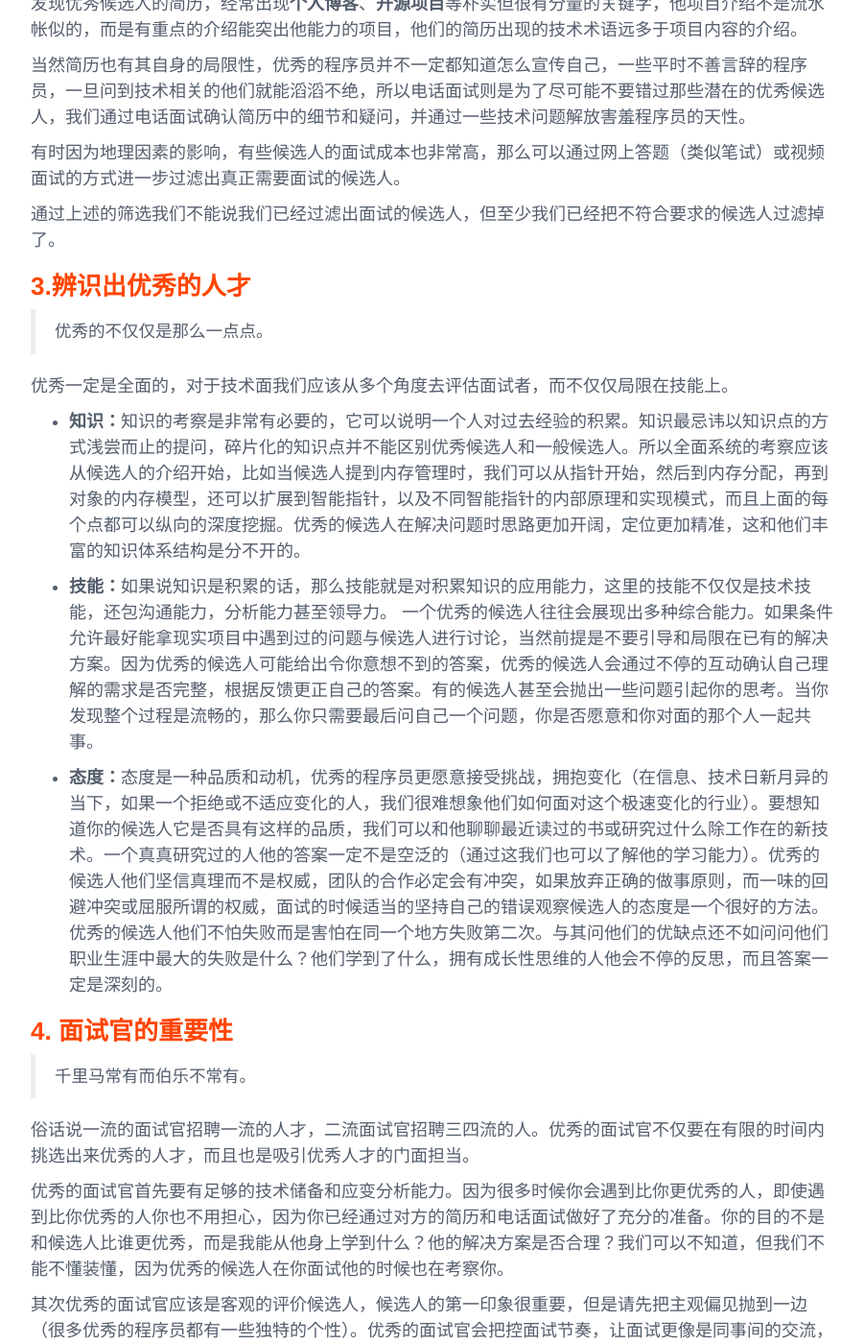
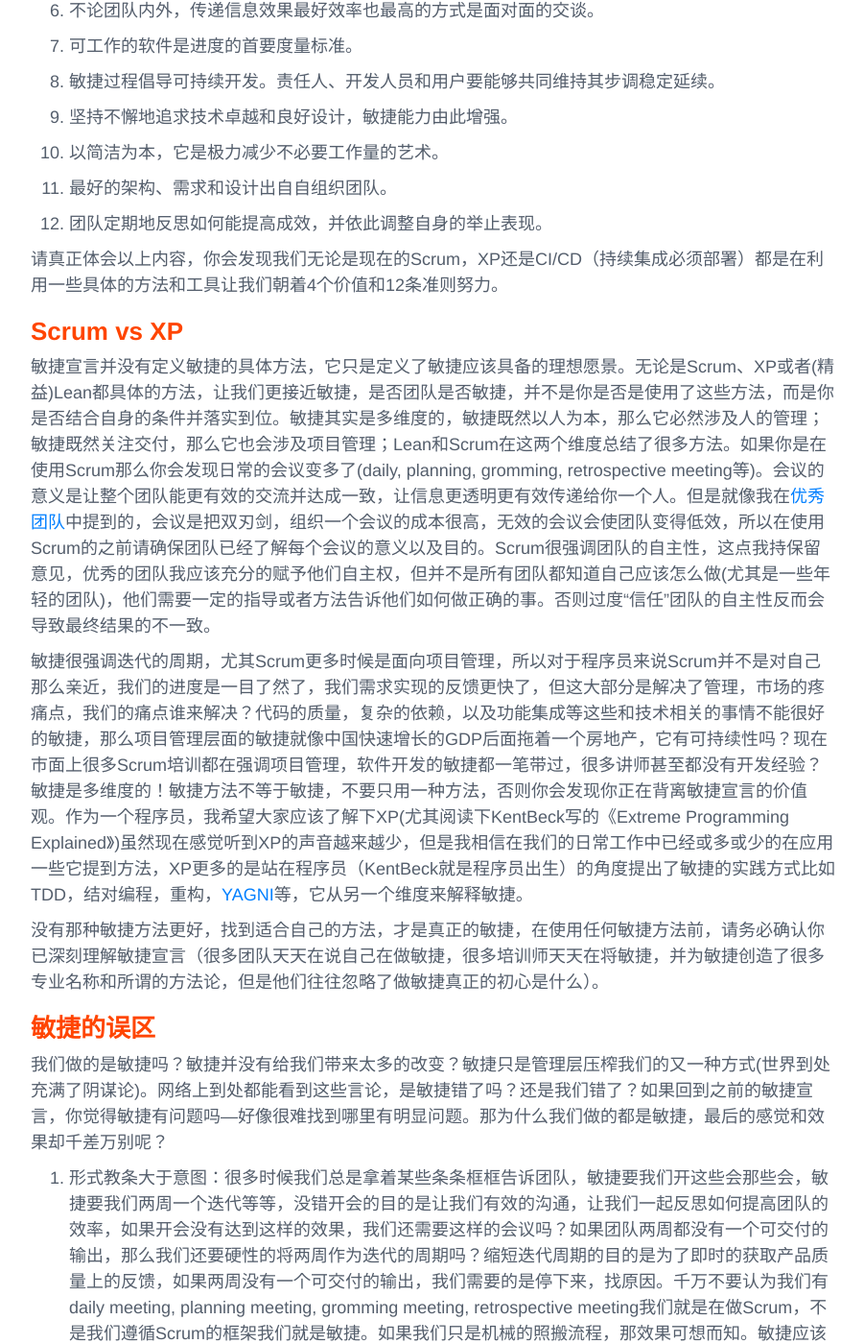
Before and after one commit to qunxi/qunxi.github.io, a Jekyll site: the page built from _posts/2018-05-25-are-we-agile.md, in a window 1280 px wide and 1400 px high, scrolled down 1169 px. Shown: the whole window at 96% size, without its empty margins (188-1089 px from the left). Built offline with Jekyll 4.4.1, drawn with Linux system fonts in a browser that asks for light colours; some of the changed text lies outside the part shown.

Commit message:
modify the post

```diff
--- a/_posts/2018-05-25-are-we-agile.md
+++ b/_posts/2018-05-25-are-we-agile.md
@@ -1,71 +1,82 @@
 ---
 author: qunxi
-create: 2018-02-20 18:43+08:00
-update: 2018-03-03 18:43+08:00
+create: 2018-05-20 18:43+08:00
+update: 2018-05-25 18:43+08:00
 layout: page
-title: "团队的构建-面试"
+title: "我们还敏捷吗"
 description: ""
 comments : true
 categories:
 tags:
-- 设计
-- 模式
+ - 随笔
 ---
-
 # 前言
 
-随着社会分工越来越细，仅凭一人之力就能创造奇迹的时代已经成为过去式。即使每个时代都在不停的出现改变世界的精神领袖（乔布斯、马斯克等），但不可否认真正改变世界的还是靠成千上万的优秀团队来完成。那如创建一个富有创造的优秀团队-寻找优秀的团队成员让他最大程度的发挥他的能力。今天我们一起聊一聊构建优秀团队之寻找千里马（注：此处只涉及程序员行业）。
+敏捷(Agile)到底是什么(是Scrum，是XP-Extreme Programing还是Lean或是其它)？在软件行业中"敏捷"已成为软件工程的一个专业术语。我相信现在没有哪个企业会承认自己还在使用瀑布模式(Water Fall)，但是没有遵循瀑布流程就是敏捷了吗？反过来我们用了某些敏捷的流程或工具我们就能标榜自己是敏捷吗？
 <!--more-->
 
-# 1.发现优秀的人才
+# 敏捷是什么
 
-> 优秀的人才需要时间来等。
+敏捷的流行已经促成了一个全新产业的形成，新的名词和方法论不断的推陈出新，我们在追逐“新事物”时却开始迷失我们的初衷- 为什么做敏捷。当然这里因素有很多，产业扩张的浮躁，互联网时代知识焦虑的迎合，很多培训在大肆宣扬方法和流程的同时在不停地淡化本质(因为人们变得不愿意思考，希望拿到的就是能解开所有问题的万能钥匙)。所以回到一开始的问题，我相信你会得到很多类似scrum是敏捷（以偏概全），敏捷是拥抱变化，不停地迭代（只是敏捷的特点之一）等答案。敏捷是什么很难通过几句话解释清楚，事实敏捷也没有标准的官方定义。
 
-招聘时我们的第一直觉是去几个比较大的招聘网站选择合适的候选人，但是最终的效果往往不及预期。道理很简单（大家都这么想的），好不容易发现一个不错的候选人，却被其他人先下手为强了。另外优秀的人并不会频繁的更换工作，因为他们在现有的工作中已经或者正在获得成功，而且公司方面也会竭尽全力的创造条件留住优秀的人才。所以要想在自己合适的时间招到优秀的人才，那只能寄希望于那极不靠谱的人品了。人才是一种资源，需要长期的积累，而优秀的人才更是如此。下面是我认为最为高效的两种渠道：
+很多具体方法的出现源于具体问题，而问题的产生都有时代的背景，敏捷也是如此。我们总是拿瀑布和敏捷作比较，可是敏捷的出现并不是解决瀑布的问题，事实上瀑布和敏捷都开始于20世纪的70年代，只是瀑布模型更适合解决当时的问题，从而得到发展，但是随着时间的推移，在这个完全由软件定义的时代，瀑布模型不再适合现在开发面临的挑战，所以敏捷再次被大家关注。敏捷关注的是**以人为本**和**对变化的适应性**，2001年发布的[敏捷宣言](http://agilemanifesto.org/iso/zhchs/manifesto.html)本质上也在强调这两点。
 
-* 优秀同事的推荐：专业能力或是价值观相似的人现在相同的朋友圈里的概率更大，如果你认为某位同事是优秀的，那你也应该相信他推荐的人才。通过推荐渠道的录用成功率会比其他方式更高，而且面试成本也会少很多（不要吝啬推荐费，比起猎头费以及招聘专员大海里捞针的费用，这点真的微乎其微）。关注优秀人才的LinkIn，也许你能找到一群类似的人。
+以下是敏捷的4个价值和12条准则：
 
-* 程序员的社交平台：优秀的程序员都有一个共同的特质-喜欢分享。博客、开源项目以及一些著名的技术问题解答网站都能看到优秀程序员的身影。而且在这写地方留下的线索，可能比面试考察的东西更有说服力。以下是优秀程序员经常出没的地方[github](https://github.com/explore)、[stackoverflow](https://stackoverflow.com/)、[博客园](https://www.cnblogs.com/)等。
+**个体和互动** 高于 流程和工具
 
-虽然大型互联网招聘网站、猎头偶尔也能找到一些优秀的程序员，但是不论是效率还是性价比都不是很高，在互联网快速发展的今天，信息不对称正在被弱化，猎头的优势也在缩小。如果一个企业致力于吸引更多优秀的人才，那么企业的招聘专员就应该注重企业人才库的长期建立 。
+**工作的软件** 高于 详尽的文档
 
-# 2.筛选出优秀的人才
+**客户合作** 高于 合同谈判
 
-> 把时间和精力留给更优秀的人，过滤那些不符合要求的候选人。
+**响应变化** 高于 遵循计划
 
-面试不仅花费时间成本，而且还消耗大量的人力物力成本。所以面试前做一轮筛选是非常有必要的。你会发现优秀候选人的简历，经常出现**个人博客**、**开源项目**等朴实但很有分量的关键字，他项目介绍不是流水帐似的，而是有重点的介绍能突出他能力的项目，他们的简历出现的技术术语远多于项目内容的介绍。
+1. 我们最重要的目标，是通过持续不断地及早交付有价值的软件使客户满意。
 
-当然简历也有其自身的局限性，优秀的程序员并不一定都知道怎么宣传自己，一些平时不善言辞的程序员，一旦问到技术相关的他们就能滔滔不绝，所以电话面试则是为了尽可能不要错过那些潜在的优秀候选人，我们通过电话面试确认简历中的细节和疑问，并通过一些技术问题解放害羞程序员的天性。
+2. 欣然面对需求变化，即使在开发后期也一样。为了客户的竞争优势，敏捷过程掌控变化。
 
-有时因为地理因素的影响，有些候选人的面试成本也非常高，那么可以通过网上答题（类似笔试）或视频面试的方式进一步过滤出真正需要面试的候选人。
+3. 经常地交付可工作的软件,相隔几星期或一两个月，倾向于采取较短的周期。
 
-通过上述的筛选我们不能说我们已经过滤出面试的候选人，但至少我们已经把不符合要求的候选人过滤掉了。
+4. 业务人员和开发人员必须相互合作，项目中的每一天都不例外。
 
-# 3.辨识出优秀的人才
+5. 激发个体的斗志，以他们为核心搭建项目。提供所需的环境和支援，辅以信任，从而达成目标。
 
- >  优秀的不仅仅是那么一点点。
+6. 不论团队内外，传递信息效果最好效率也最高的方式是面对面的交谈。
 
-优秀一定是全面的，对于技术面我们应该从多个角度去评估面试者，而不仅仅局限在技能上。
+7. 可工作的软件是进度的首要度量标准。
 
-* **知识：**知识的考察是非常有必要的，它可以说明一个人对过去经验的积累。知识最忌讳以知识点的方式浅尝而止的提问，碎片化的知识点并不能区别优秀候选人和一般候选人。所以全面系统的考察应该从候选人的介绍开始，比如当候选人提到内存管理时，我们可以从指针开始，然后到内存分配，再到对象的内存模型，还可以扩展到智能指针，以及不同智能指针的内部原理和实现模式，而且上面的每个点都可以纵向的深度挖掘。优秀的候选人在解决问题时思路更加开阔，定位更加精准，这和他们丰富的知识体系结构是分不开的。
+8. 敏捷过程倡导可持续开发。责任人、开发人员和用户要能够共同维持其步调稳定延续。
 
-* **技能：**如果说知识是积累的话，那么技能就是对积累知识的应用能力，这里的技能不仅仅是技术技能，还包沟通能力，分析能力甚至领导力。
-一个优秀的候选人往往会展现出多种综合能力。如果条件允许最好能拿现实项目中遇到过的问题与候选人进行讨论，当然前提是不要引导和局限在已有的解决方案。因为优秀的候选人可能给出令你意想不到的答案，优秀的候选人会通过不停的互动确认自己理解的需求是否完整，根据反馈更正自己的答案。有的候选人甚至会抛出一些问题引起你的思考。当你发现整个过程是流畅的，那么你只需要最后问自己一个问题，你是否愿意和你对面的那个人一起共事。
+9. 坚持不懈地追求技术卓越和良好设计，敏捷能力由此增强。
 
-* **态度：**态度是一种品质和动机，优秀的程序员更愿意接受挑战，拥抱变化（在信息、技术日新月异的当下，如果一个拒绝或不适应变化的人，我们很难想象他们如何面对这个极速变化的行业）。要想知道你的候选人它是否具有这样的品质，我们可以和他聊聊最近读过的书或研究过什么除工作在的新技术。一个真真研究过的人他的答案一定不是空泛的（通过这我们也可以了解他的学习能力）。优秀的候选人他们坚信真理而不是权威，团队的合作必定会有冲突，如果放弃正确的做事原则，而一味的回避冲突或屈服所谓的权威，面试的时候适当的坚持自己的错误观察候选人的态度是一个很好的方法。优秀的候选人他们不怕失败而是害怕在同一个地方失败第二次。与其问他们的优缺点还不如问问他们职业生涯中最大的失败是什么？他们学到了什么，拥有成长性思维的人他会不停的反思，而且答案一定是深刻的。
+10. 以简洁为本，它是极力减少不必要工作量的艺术。
 
-# 4. 面试官的重要性
+11. 最好的架构、需求和设计出自自组织团队。
 
-> 千里马常有而伯乐不常有。
+12. 团队定期地反思如何能提高成效，并依此调整自身的举止表现。
 
-俗话说一流的面试官招聘一流的人才，二流面试官招聘三四流的人。优秀的面试官不仅要在有限的时间内挑选出来优秀的人才，而且也是吸引优秀人才的门面担当。
+请真正体会以上内容，你会发现我们无论是现在的Scrum，XP还是CI/CD（持续集成必须部署）都是在利用一些具体的方法和工具让我们朝着4个价值和12条准则努力。
 
-优秀的面试官首先要有足够的技术储备和应变分析能力。因为很多时候你会遇到比你更优秀的人，即使遇到比你优秀的人你也不用担心，因为你已经通过对方的简历和电话面试做好了充分的准备。你的目的不是和候选人比谁更优秀，而是我能从他身上学到什么？他的解决方案是否合理？我们可以不知道，但我们不能不懂装懂，因为优秀的候选人在你面试他的时候也在考察你。
+# Scrum vs XP
 
-其次优秀的面试官应该是客观的评价候选人，候选人的第一印象很重要，但是请先把主观偏见抛到一边（很多优秀的程序员都有一些独特的个性）。优秀的面试官会把控面试节奏，让面试更像是同事间的交流，但是适当的观点碰撞或压力测试，找到候选人的局限也是不错的方法。这些技巧需要通过不断的实践和总结。
+敏捷宣言并没有定义敏捷的具体方法，它只是定义了敏捷应该具备的理想愿景。无论是Scrum、XP或者(精益)Lean都具体的方法，让我们更接近敏捷，是否团队是否敏捷，并不是你是否是使用了这些方法，而是你是否结合自身的条件并落实到位。敏捷其实是多维度的，敏捷既然以人为本，那么它必然涉及人的管理；敏捷既然关注交付，那么它也会涉及项目管理；Lean和Scrum在这两个维度总结了很多方法。如果你是在使用Scrum那么你会发现日常的会议变多了(daily, planning, gromming, retrospective meeting等)。会议的意义是让整个团队能更有效的交流并达成一致，让信息更透明更有效传递给你一个人。但是就像我在[优秀团队](https://qunxi.github.io/2018/04/29/learning-orgnization-how-to-build.html)中提到的，会议是把双刃剑，组织一个会议的成本很高，无效的会议会使团队变得低效，所以在使用Scrum的之前请确保团队已经了解每个会议的意义以及目的。Scrum很强调团队的自主性，这点我持保留意见，优秀的团队我应该充分的赋予他们自主权，但并不是所有团队都知道自己应该怎么做(尤其是一些年轻的团队)，他们需要一定的指导或者方法告诉他们如何做正确的事。否则过度“信任”团队的自主性反而会导致最终结果的不一致。
 
-真诚的回答应聘者的每一个问题，创造彼此间的信任，千万不要为了留住优秀的候选人，做出过度的承诺，真诚告知公司的现状和未来，以及我们求贤若渴的态度，剩下的候选人自然会权衡决定。即使最後并没有成为同事，但至少让应聘者留下一个美好的印象。
+敏捷很强调迭代的周期，尤其Scrum更多时候是面向项目管理，所以对于程序员来说Scrum并不是对自己那么亲近，我们的进度是一目了然了，我们需求实现的反馈更快了，但这大部分是解决了管理，市场的疼痛点，我们的痛点谁来解决？代码的质量，复杂的依赖，以及功能集成等这些和技术相关的事情不能很好的敏捷，那么项目管理层面的敏捷就像中国快速增长的GDP后面拖着一个房地产，它有可持续性吗？现在市面上很多Scrum培训都在强调项目管理，软件开发的敏捷都一笔带过，很多讲师甚至都没有开发经验？敏捷是多维度的！敏捷方法不等于敏捷，不要只用一种方法，否则你会发现你正在背离敏捷宣言的价值观。作为一个程序员，我希望大家应该了解下XP(尤其阅读下KentBeck写的《Extreme Programming Explained》)虽然现在感觉听到XP的声音越来越少，但是我相信在我们的日常工作中已经或多或少的在应用一些它提到方法，XP更多的是站在程序员（KentBeck就是程序员出生）的角度提出了敏捷的实践方式比如TDD，结对编程，重构，[YAGNI](https://qunxi.github.io/2018/01/20/some-coding-principles.html)等，它从另一个维度来解释敏捷。
+
+没有那种敏捷方法更好，找到适合自己的方法，才是真正的敏捷，在使用任何敏捷方法前，请务必确认你已深刻理解敏捷宣言（很多团队天天在说自己在做敏捷，很多培训师天天在将敏捷，并为敏捷创造了很多专业名称和所谓的方法论，但是他们往往忽略了做敏捷真正的初心是什么）。
+
+# 敏捷的误区
+
+我们做的是敏捷吗？敏捷并没有给我们带来太多的改变？敏捷只是管理层压榨我们的又一种方式(世界到处充满了阴谋论)。网络上到处都能看到这些言论，是敏捷错了吗？还是我们错了？如果回到之前的敏捷宣言，你觉得敏捷有问题吗—好像很难找到哪里有明显问题。那为什么我们做的都是敏捷，最后的感觉和效果却千差万别呢？
+
+ 1. 形式教条大于意图：很多时候我们总是拿着某些条条框框告诉团队，敏捷要我们开这些会那些会，敏捷要我们两周一个迭代等等，没错开会的目的是让我们有效的沟通，让我们一起反思如何提高团队的效率，如果开会没有达到这样的效果，我们还需要这样的会议吗？如果团队两周都没有一个可交付的输出，那么我们还要硬性的将两周作为迭代的周期吗？缩短迭代周期的目的是为了即时的获取产品质量上的反馈，如果两周没有一个可交付的输出，我们需要的是停下来，找原因。千万不要认为我们有daily meeting, planning meeting, gromming meeting, retrospective meeting我们就是在做Scrum，不是我们遵循Scrum的框架我们就是敏捷。如果我们只是机械的照搬流程，那效果可想而知。敏捷应该是一个名词（可惜英文是个形容词），它是我们期望的目标，我们使用的某些方法或流程只是让我们尽可能达到期望的目标，他们既不是充分条件也不是必要条件。
+
+ 2. 敏捷做成了小瀑布：在很多次Retrospective meeting(反思会)上，总是能听到一些人抱怨需求老在变化。敏捷不是拥抱变化吗？很多团队在做敏捷时，仍然在机械的将瀑布的方式拆分到每一个迭代周期中。开发依然只关心写代码，测试依然等着开发的功能，产品经理依旧独自的思考需求方案。敏捷是大家一起参与到每个环节，需求大家可以一起讨论，产品经理可以从客户角度，开发可以从技术角度，测试可以从质量角度一起讨论出一个合适的方案。开发过程中，测试可以先写测试用例，而不是等待功能，开发可以通过持续集成，少量多次的提交阶段性成果给测试或产品经理，获取反馈，并及时调整。其次敏捷不仅仅关注项目，还关注每个人的个体，这不是简简单单的模式流程，它需要每个人要深入的认识到敏捷到底是什么。
+
+ 3. 敏捷方法不是银弹：每个角色对敏捷的理解和期望是不同的，管理者关注的是项目的进度和团队的产出；员工关注的是自身的发展和回报；客户关心的是需求是否得到满足。某些敏捷方法可以解决部分问题，但是它解决不了所有问题，就像软件工程没有银弹一样，敏捷的具体方法也不是。不要期望用了敏捷的某种流程或方法，员工的效率就可以提高，产品质量就能得到保证，客户需求可以得到满足。敏捷带给你的是思路，只有通过结合自身的不断的实践试错找到真正适合自己的方法，敏捷路上没有终点，它是我们持续进步的过程。不要把希望寄托在某个敏捷方法上，敏捷不等于敏捷方法，敏捷本身没有问题，问题在最后的执行和落实。不要崇尚任何一种敏捷方法：
+
+ 4. 不愿改变的组织架构：当一个组织希望引入敏捷时，说明公司原有的体制和架构有些问题，敏捷很强调变化，而第一个要变的就是组织架构。敏捷要不把组织架构拍平，要不就把组织架构拍碎，否则所有的方法都只能流于形式。设想一个组织测试和开发隶属不同的职能部门，那么出现问题时你就会发现，原本应该紧密合作的事情最后变成了踢皮球。公司层级越多，沟通效率就越低，官僚作风就越严重。任何好的方法都有适合自己的土壤(橘生于淮南则为橘生于淮北则为枳)。扁平的组织架构是敏捷的基础，既然已经决定要做敏捷了，那就拥抱变化吧，这里的变化不仅仅是需求的变化，还包括组织结构，管理，技术等。你做好了开始敏捷的准备了吗？
 
 # 后记
 
-为什么我一直强调要招聘优秀的，首先人对了，那么下面的事都好办了，其次人才的聚集是有雪球效应的，退一万步说，我们以严格的要求筛选人才，即使找不到最优秀的，至少也不会太差。最后以葛大爷的话作为总结：二十一世纪什么最贵-人才。
+一生二二生三三生万物，千万千万的方法，不如那原始的本真。敏捷也是如此，让我们放下所有的敏捷方法，问问自己，我想要的是什么？敏捷宣言中的价值观和准则是你想要的吗？如果是，那么请你在执行任何方法时，请提醒自己我这样做的目的是否和我的初衷一致。
```
